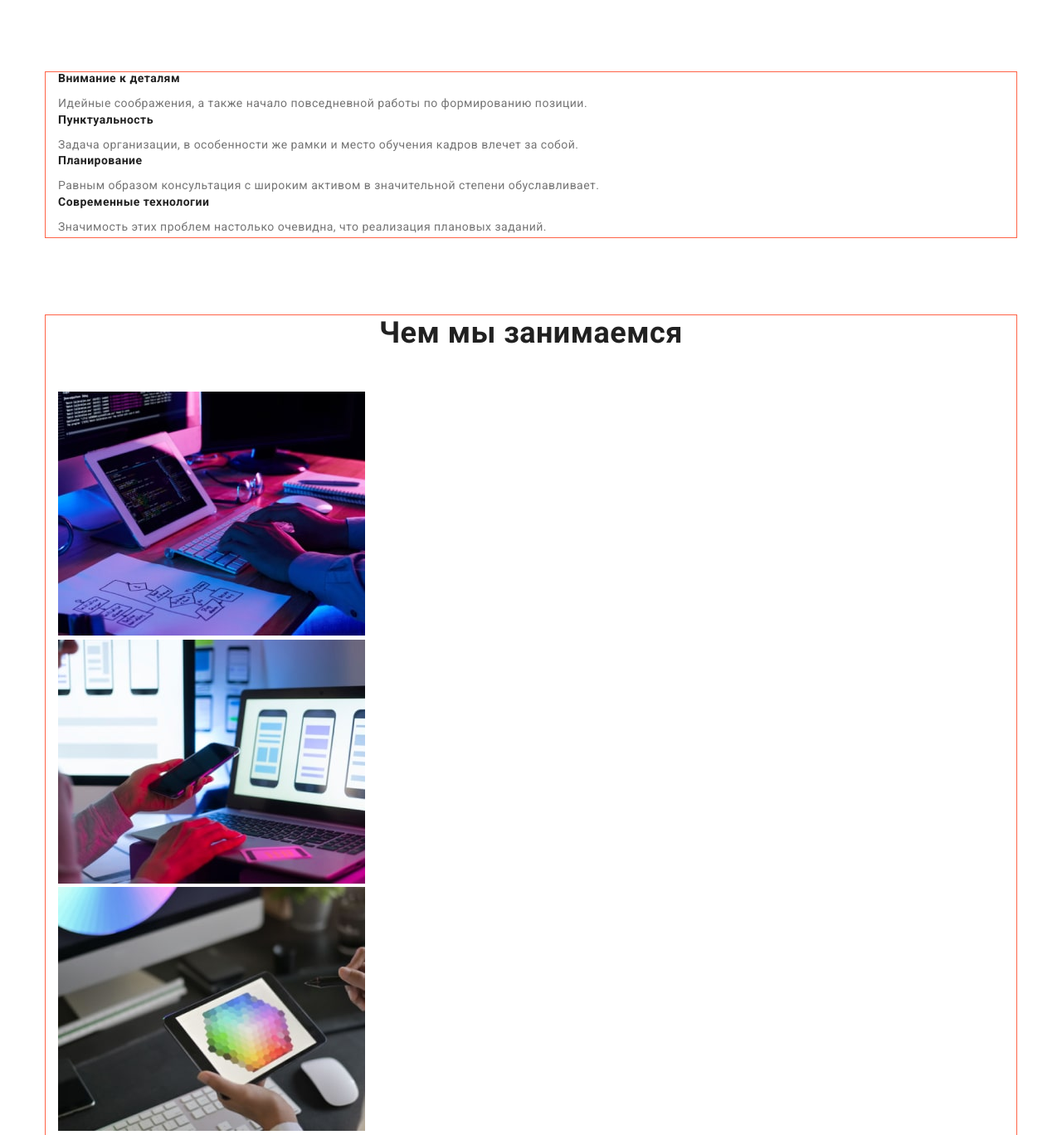
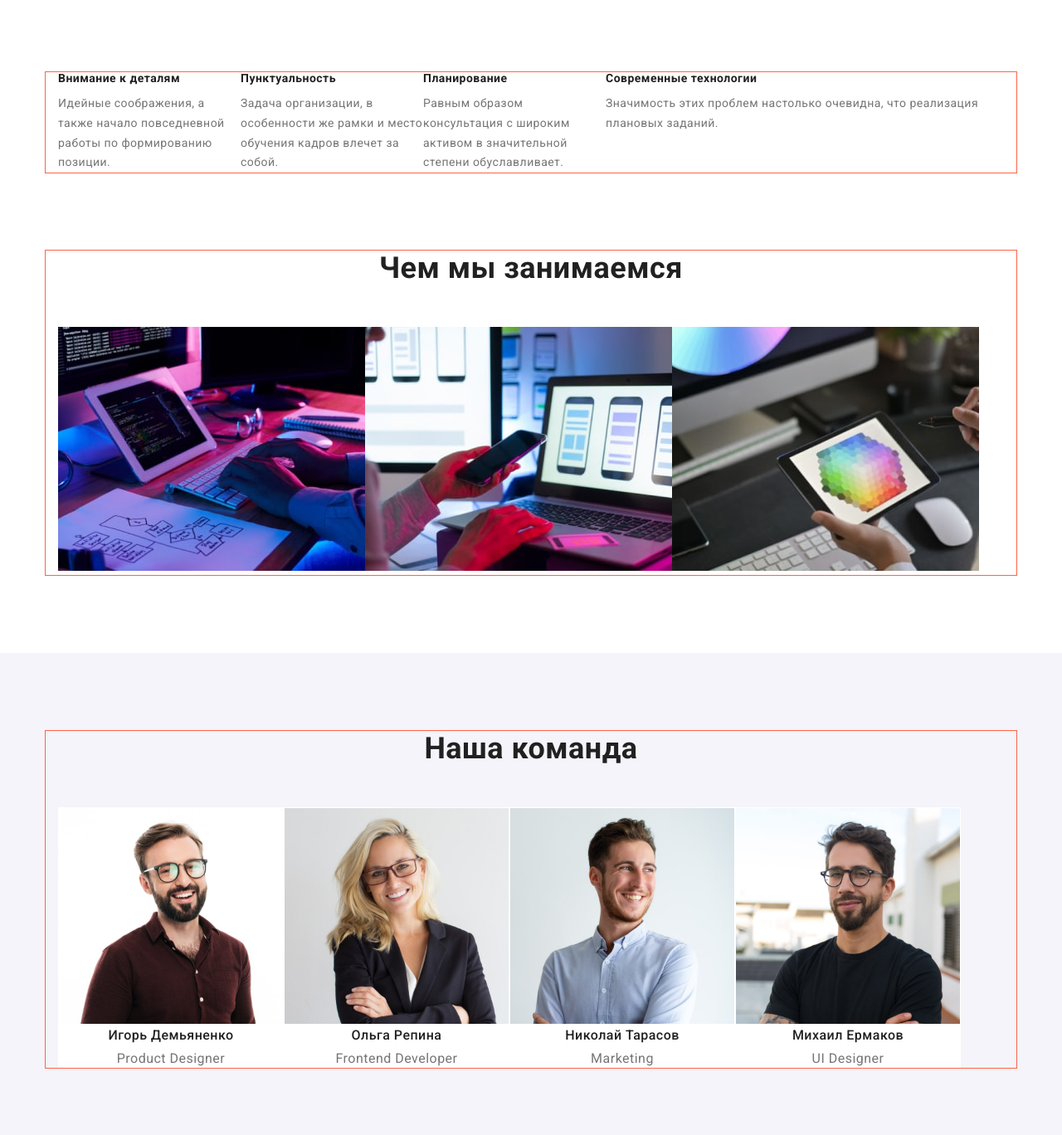
Before and after one commit to SergeyOstapenko/goit-markup-hw-03, a plain HTML site: page index.html in a window 1280 px wide. Shown: the part 240-1608 px from the top of the page at 83% size. Drawn offline with nearby package versions, Linux system fonts and the light colour scheme.

Commit message:
сохранение

```diff
--- a/css/styles.css
+++ b/css/styles.css
@@ -160,6 +160,10 @@ body {
     text-align: center;
  }
 
+ .section-list {
+     display: flex;
+ }
+
  .section.team {
      margin-bottom: 0;
      padding-top: 94px;
@@ -174,6 +178,7 @@ body {
  .specialization-title {
     margin-top: 0;
     margin-bottom: 4px;
+    padding-left: 24px;
 
     font-weight: 700;
     font-size: 18px;
@@ -182,6 +187,10 @@ body {
  }
 
  .specialization-text {
+    margin-top: o;
+    margin-bottom: 0;
+    padding-left: 24px;
+
     font-weight: 400;
     font-size: 16px;
     line-height: 1.88;
@@ -198,6 +207,14 @@ body {
 .feature-list .section-text {
     color: var(--title-text-color);
     }
+
+.feature-list {
+    display: flex;
+}
+
+.feature-list .feature-item {
+    width: 270px;
+}
 
 .title {
     margin-top: 0;
@@ -220,7 +237,13 @@ body {
 /* Team */
 
 .team-list {
+    display: flex;
     text-align: center;
+}
+
+.team-item {
+    border: 1px solid transparent;
+    background-color: var(--primary-bg-color);
 }
 
 .team-name {
@@ -235,6 +258,7 @@ body {
 .team-profession {
     margin-top: 0;
     margin-bottom: 0;
+
     font-weight: 400;
     font-size: 16px;
     line-height: 1.18;
@@ -243,11 +267,14 @@ body {
 /* Portfolio */
 
 .item-portfolio {
-    padding-bottom: 20px;
+    margin-bottom: 30px;
     display: inline-block;
     min-width: 370px;
-    text-align: center;
     border: 1px solid var(--item-br-color);
+}
+
+.button-list {
+    display: flex;
 }
 
 
--- a/index.html
+++ b/index.html
@@ -39,19 +39,19 @@
         <section class="section">
             <div class="container">
                 <ul class="feature-list list">
-                    <li>
+                    <li class="feature-item">
                         <h3 class="title">Внимание к деталям</h3>
                         <p class="section-text">Идейные соображения, а также начало повседневной работы по формированию позиции.</p>
                     </li>
-                    <li>
+                    <li class="feature-item">
                         <h3 class="title">Пунктуальность</h3>
                         <p class="section-text">Задача организации, в особенности же рамки и место обучения кадров влечет за собой.</p>
                     </li>
-                    <li>
+                    <li class="feature-item">
                         <h3 class="title">Планирование</h3>
                         <p class="section-text">Равным образом консультация с широким активом в значительной степени обуславливает.</p>
                     </li>
-                    <li>
+                    <li  lass="feature-item">
                         <h3 class="title">Современные технологии</h3>
                         <p class="section-text">Значимость этих проблем настолько очевидна, что реализация плановых заданий.</p>
                     </li>
@@ -74,19 +74,19 @@
             <div class="container">
                 <h2 class="section-title">Наша команда</h2>
                 <ul class="team-list list">
-                    <li><img src="./images/team_1.jpg" alt="Игорь" width="270">
+                    <li class="team-item"><img src="./images/team_1.jpg" alt="Игорь" width="270">
                         <h3 class="team-name">Игорь Демьяненко</h3>
                         <p class="team-profession">Product Designer</p>
                     </li>
-                    <li><img src="./images/team_2.jpg" alt="Ольга" width="270">
+                    <li class="team-item"><img src="./images/team_2.jpg" alt="Ольга" width="270">
                         <h3 class="team-name">Ольга Репина</h3>
                         <p class="team-profession">Frontend Developer</p>
                     </li>
-                    <li><img src="./images/team_3.jpg" alt="Николай" width="270">
+                    <li class="team-item"><img src="./images/team_3.jpg" alt="Николай" width="270">
                         <h3 class="team-name">Николай Тарасов</h3>
                         <p class="team-profession">Marketing</p>
                     </li>
-                    <li><img src="./images/team_4.jpg" alt="Михаил" width="270">
+                    <li class="team-item"><img src="./images/team_4.jpg" alt="Михаил" width="270">
                         <h3 class="team-name">Михаил Ермаков</h3>
                         <p class="team-profession">UI Designer</p>
                     </li>
```
Also changed, not shown: portfolio.html (+1 -1 lines).
